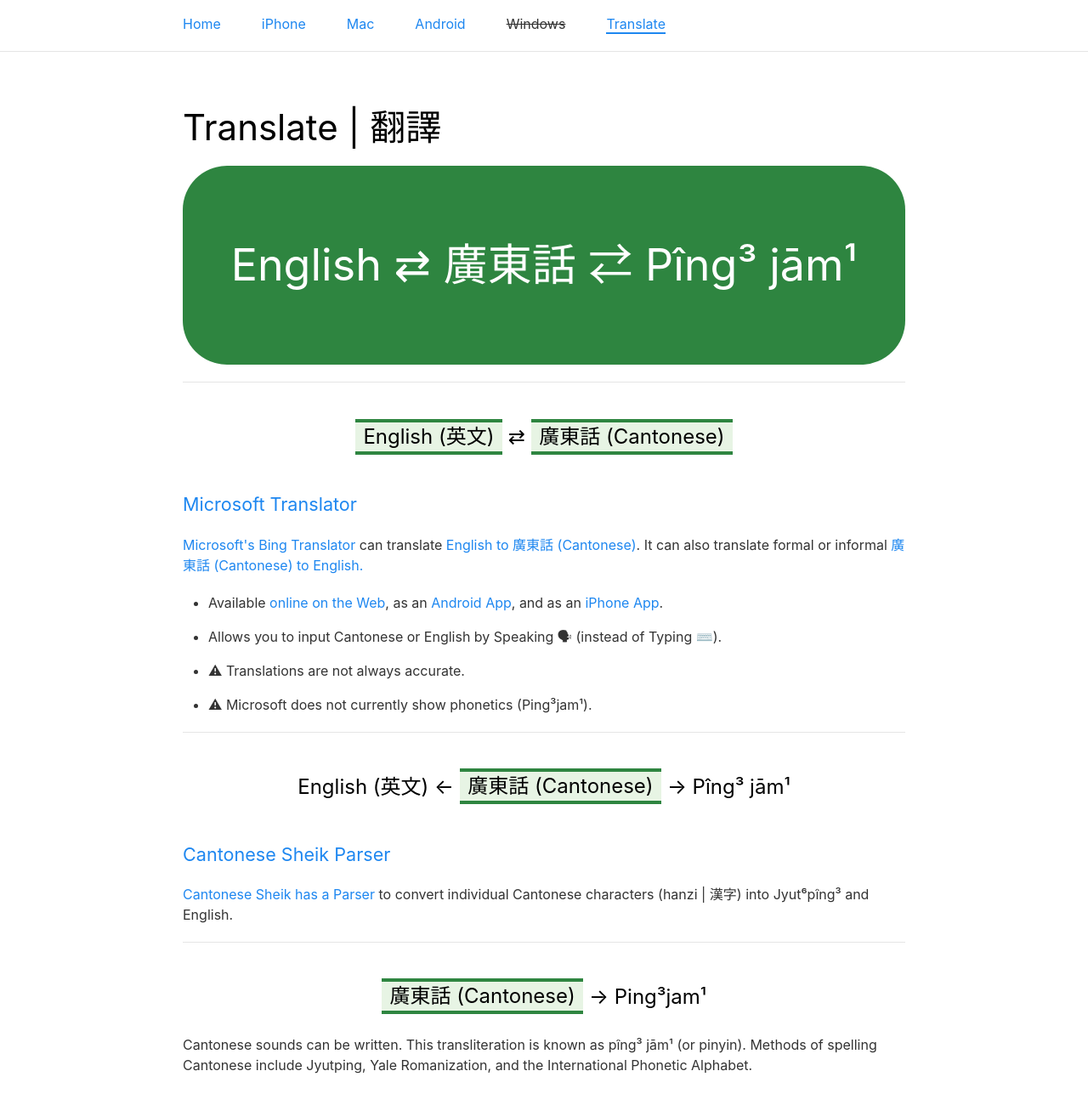
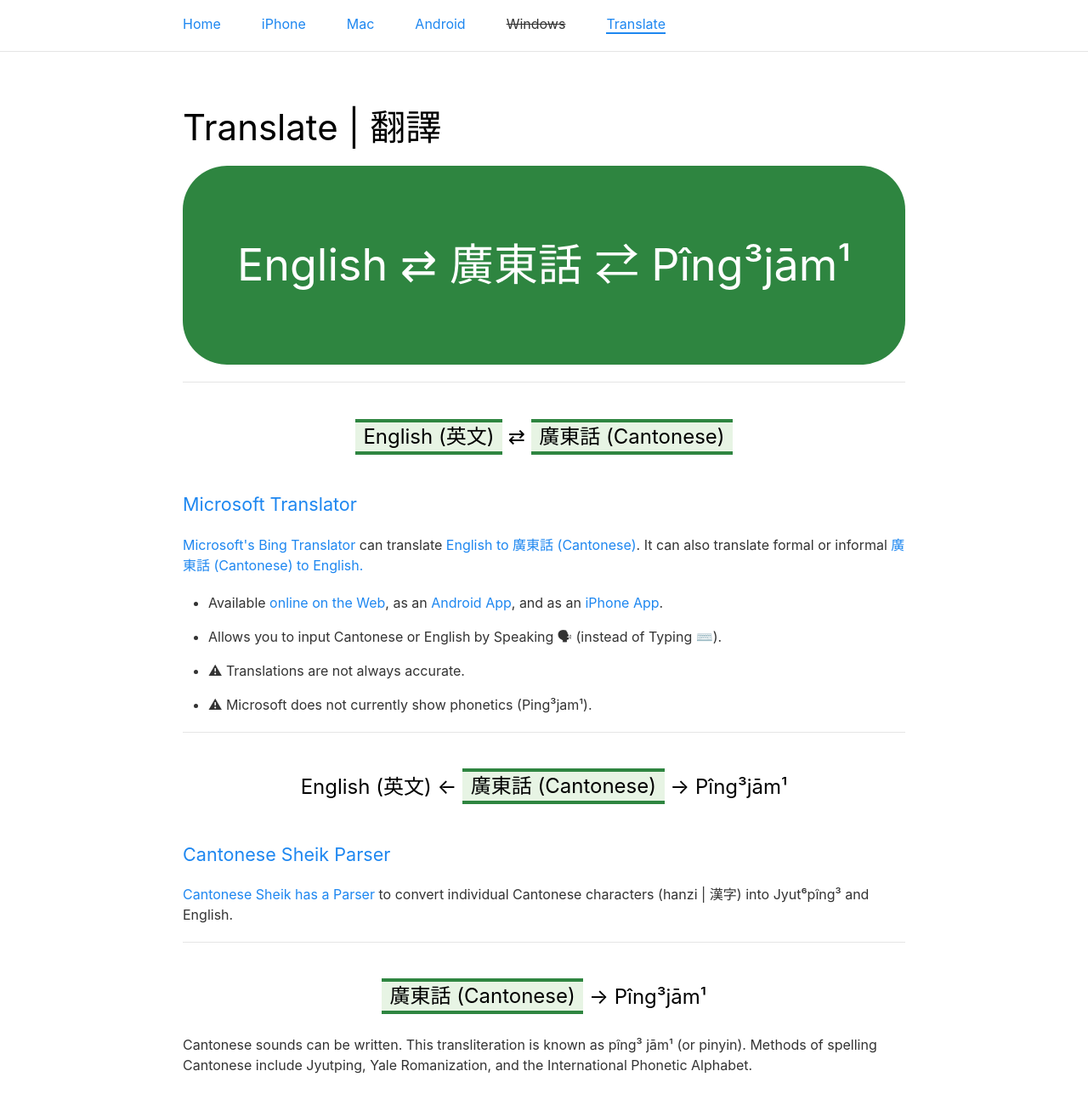
Before and after one commit to hanleyweng/cantonese-tools, a plain HTML site: page translate.html in a window 1280 px wide. Shown: the top 1300 px of the page at 85% size. Drawn offline with Linux system fonts and the light colour scheme.

Commit message:
~ minor copy fixes

```diff
--- a/translate.html
+++ b/translate.html
@@ -25,7 +25,7 @@
 <body class="instructions translate">
 <div class="page instructions translate">
 	<h1>Translate | 翻譯</h1>
-	<div class="cover">English ⇄ 廣東話 ⇄ Pîng³ jām¹</div>
+	<div class="cover">English ⇄ 廣東話 ⇄ Pîng³jām¹</div>
 	<hr>
 
 	<h2><span class="source">English (英文)</span> ⇄ <span class="source">廣東話 (Cantonese)</span></h2>
@@ -40,13 +40,13 @@
 
     <hr>
 
-    <h2>English (英文) ← <span class="source">廣東話 (Cantonese)</span> → Pîng³ jām¹</h2>
+    <h2>English (英文) ← <span class="source">廣東話 (Cantonese)</span> → Pîng³jām¹</h2>
     <h3><a href="http://www.cantonese.sheik.co.uk/dictionary/parser/">Cantonese Sheik Parser</a></h3>
     <p><a href="http://www.cantonese.sheik.co.uk/dictionary/parser/">Cantonese Sheik has a Parser</a> to convert individual Cantonese characters (hanzi | 漢字) into Jyut⁶pîng³ and English.</p>
 
     <hr>
 
-    <h2><span class="source">廣東話 (Cantonese)</span> → Ping³jam¹</h2>
+    <h2><span class="source">廣東話 (Cantonese)</span> → Pîng³jām¹</h2>
 
     Cantonese sounds can be written. This transliteration is known as pîng³ jām¹ (or pinyin). Methods of spelling Cantonese include Jyutping, Yale Romanization, and the International Phonetic Alphabet.
 
@@ -76,7 +76,7 @@
 
 	<hr>
 
-	<h2>廣東話 (Cantonese) ← <span class="source">Ping³jam¹</span></h2>
+	<h2>廣東話 (Cantonese) ← <span class="source">Pîng³jām¹</span></h2>
     <p>There are several Ping³jam¹ (pinyin) input methods for Cantonese. Different devices have different options.</p>
     <ul>
     	<li>🖥 Online <a href="https://www.jyutping.com/">Branah.com's Jyutping Input Keyboard</a></li>
@@ -91,7 +91,7 @@
 	<div id="footnotes"></div>
 	<h2>Footnotes</h2>
 	<div class="subnotes">
-		<p>* "Cantonese" can refer to either 廣東話 (gwóng²dūng¹wáa² | 'lingo of Guangdong'), or 粵語 (jyut⁶jyǔ⁵ | 'lingos of the Yue'). "Cantonese" usually colloquially reffers to 廣東話, but academic linguists and others may also use the term to refer to the larger family of lingos (粵語).</p>
+		<p>* "Cantonese" can refer to either 廣東話 (gwóng²dūng¹wáa² | 'lingo of Guangdong'), or 粵語 (jyut⁶jyǔ⁵ | 'lingos of the Yue').</p>
 		<p>If you have any questions or suggestions, please contact us at: <a href="mailto:cantonese.tools@gmail.com">cantonese.tools@gmail.com</a></p>
 	</div>
 
```
